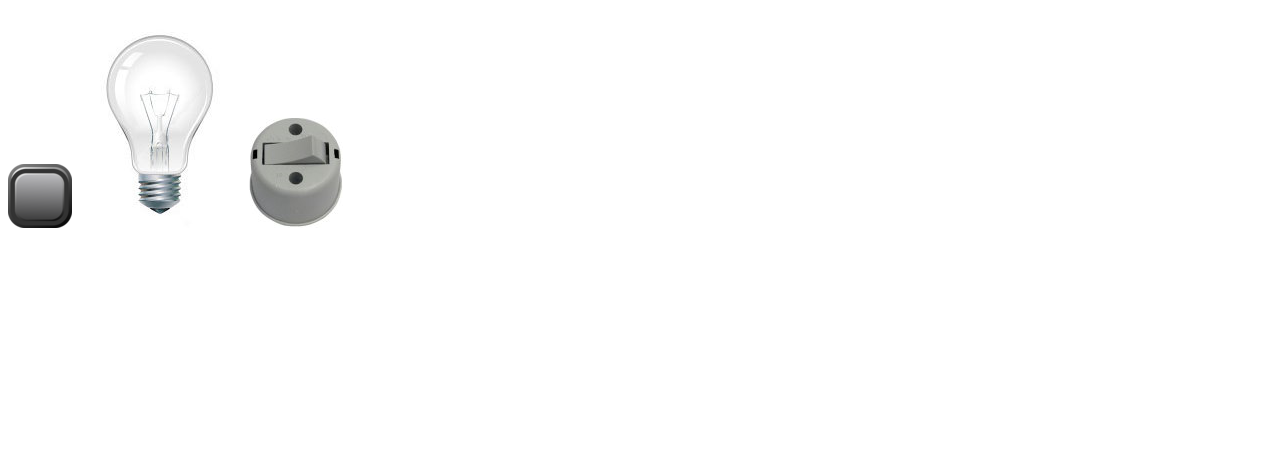
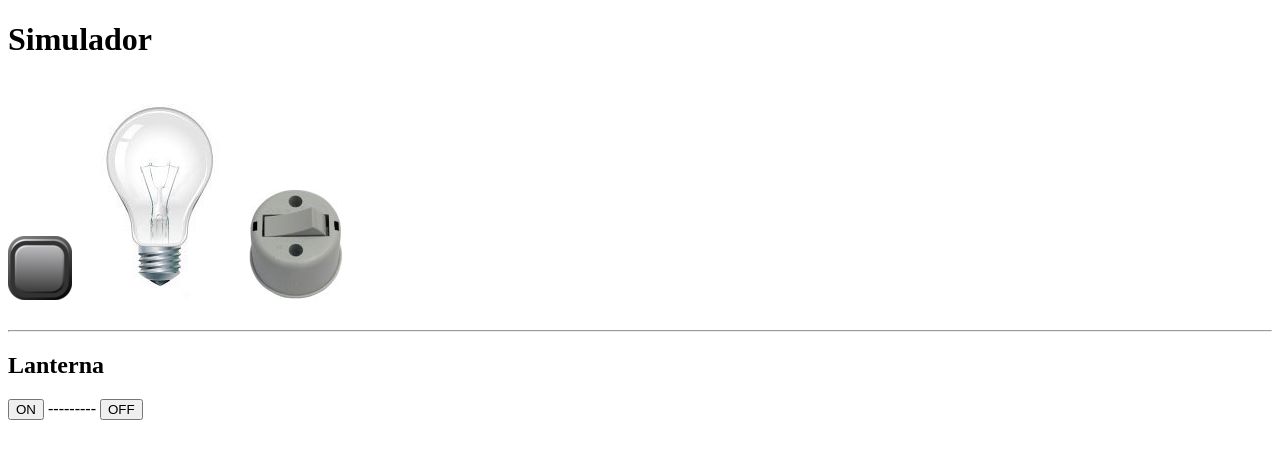
Before and after one commit to ElenGrecco/lamp, a plain HTML site: page index.html in a window 1280 px wide. Drawn offline with Linux system fonts and the light colour scheme.

Commit message:
Atualização lamp

```diff
--- a/index.html
+++ b/index.html
@@ -1,17 +1,27 @@
 <!DOCTYPE html>
 <html lang="pt-br">
+
 <head>
     <meta charset="UTF-8">
     <meta name="viewport" content="width=device-width, initial-scale=1.0">
     <title>Lamp</title>
 </head>
+
 <body>
+    <h1>Simulador</h1>
     <div class="container">
         <img src="img/button.png" alt="botão" id="button">
         <img src="img/off.jpg" alt="lâmpada" onclick="quebrar()" id="lamp">
         <img src="img/swoff.png" alt="interruptor" onclick="onoff()" id="interruptor">
     </div>
+    <br>
+    <hr>
+    <h2>Lanterna</h2>
+    <button onclick="ligar()">ON</button>
+    ---------
+    <button onclick="desligar">OFF</button>
+    <script src="app.js"></script>
 
-    <script src="app.js"></script>
+
 </body>
 </html>
```
